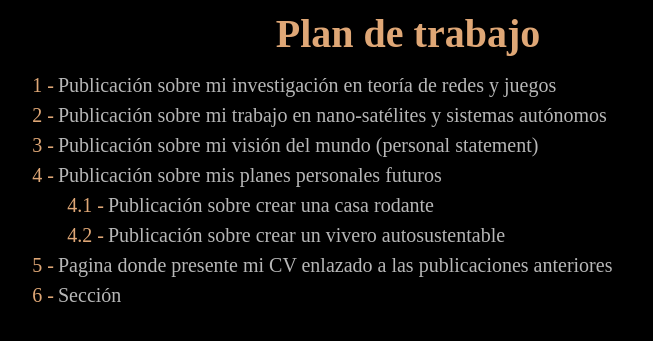
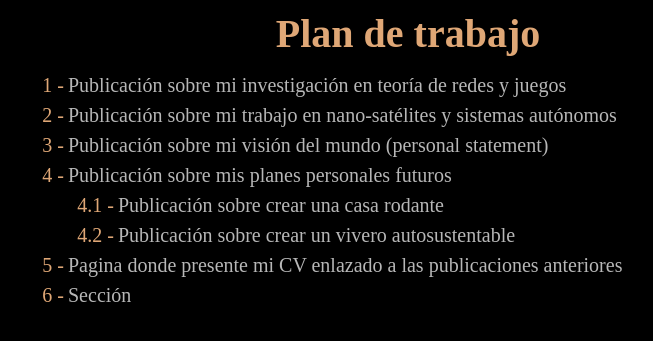
Before and after one commit to ElCaballerodelaTierra/Abstractions, a Jekyll site: the page _pages/lista.html, which Jekyll copies as it is, in a window 1280 px wide. Shown: the top 341 px of the page, without its empty margins (232-885 px from the left). Built offline with Jekyll 4.4.1, drawn with Linux system fonts in a browser that asks for light colours; some web fonts are replaced.

Commit message:
Padding en los artículos

```diff
--- a/css/estilos.css
+++ b/css/estilos.css
@@ -358,7 +358,7 @@ article {
     align-items: center;
     max-width: var(--anchura-contenido);
     margin: 0 auto;
-    padding: 0px 10px 10px 0px;
+    padding: 0px 10px 0px 10px;
 }
 
 article p {
```
